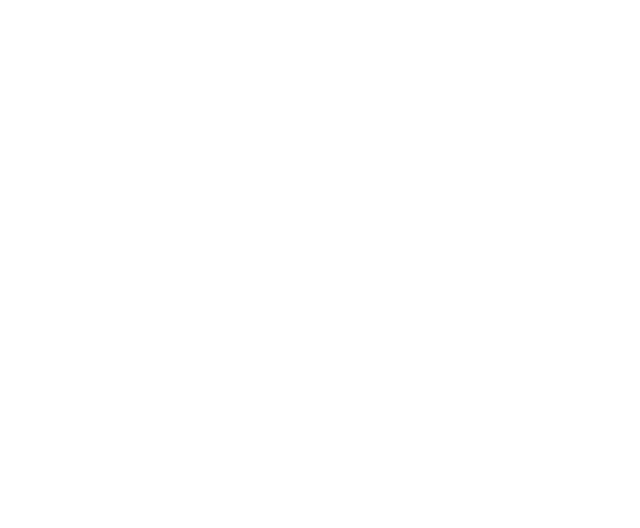
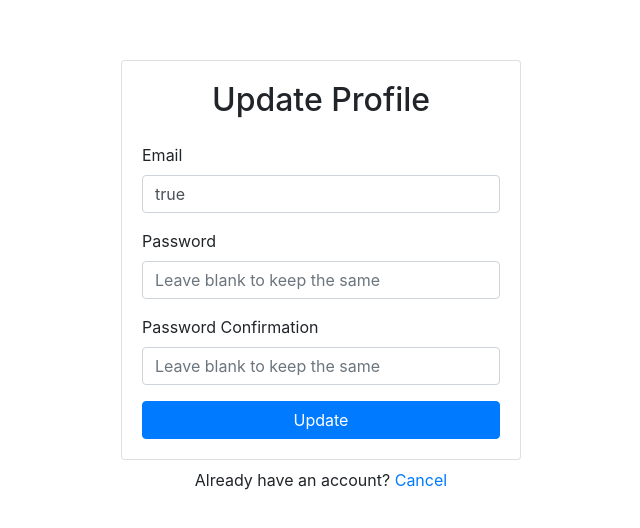
Before and after one commit to raylinks/react-state-management, a React (Create React App) app: page /update-profile in a window 1280 px wide. Shown: the part 124-652 px from the top of the page, without its empty margins (319-959 px from the left). Built offline with nearby package versions, Linux system fonts and the light colour scheme.

Commit message:
update profile

```diff
--- a/src/App.js
+++ b/src/App.js
@@ -4,7 +4,9 @@
 import Nav from './Nav';
 import Register from './Auth/Register';
 import Login from './Auth/Login';
+import UpdateProfile from './Auth/UpdateProfile'
 import Dashboard from './Auth/Dashboard';
+import ForgotPassword from './Auth/ForgotPassword';
 import PrivateRoute from './Auth/PrivateRoute'
 
 import {MovieProvider} from './MovieContext';
@@ -26,6 +28,8 @@
           <PrivateRoute exact path="/" component={Dashboard} />
           <Route path="/register" component={Register} />
           <Route path="/login" component={Login} />
+          <Route path="/forgot-password" component={ForgotPassword} />
+          <Route path="/update-profile" component={UpdateProfile} />
         </Switch>
 
       </AuthProvider>
--- /dev/null
+++ b/src/Auth/ForgotPassword.js
@@ -0,0 +1,58 @@
+import React, {useContext, useRef, useState} from 'react';
+ import {Form, Button, Card, Alert} from 'react-bootstrap';
+ import {Link , useHistory} from 'react-router-dom'
+ import {useAuth} from '../Context/AuthContext';
+
+
+const ForgotPassword = () => {
+    const emailRef = useRef();
+    const passwordRef = useRef();
+    const {resetPassword} = useAuth();
+    const {message, setMessage} = useAuth();
+    const [error, setError] = useState('')
+    const [loading, setLoading] = useState(false)
+
+
+   async  function handleSubmit(e){
+        e.preventDefault()
+
+            try{
+                setMessage('');
+                setError('');
+                setLoading(true);
+                await  resetPassword(emailRef.current.value)
+                setMessage('Check your inbox for further instructions')
+            }catch{
+                setError('Failed to reset password')
+            }
+            setLoading(false)
+    }
+
+    return (
+        <>
+    <Card>
+        <Card.Body>
+        <h2 className="text-center mb-4">Password Reset </h2>
+        {error && <Alert variant="danger">{error}</Alert>}
+        {message && <Alert variant="success">{message}</Alert>}
+        <Form>
+        <Form.Group id="email">
+            <Form.Label>Email</Form.Label>
+            <Form.Control type="email" ref={emailRef} required />
+        </Form.Group>
+        <Button disabled={loading} className="w-100" type="submit">Reset password</Button>
+
+        </Form>
+        <div className="w-100 text-center mt-3">
+       <Link to="/login">Login?</Link>
+    </div>
+        </Card.Body>
+    </Card>
+    <div className="w-100 text-center mt-2">
+        Need an account  ? <Link to="/register">Sign up</Link>
+    </div>
+    </>
+    );
+}
+
+export default ForgotPassword;
--- /dev/null
+++ b/src/Auth/UpdateProfile.js
@@ -0,0 +1,67 @@
+import React, {useContext, useRef, useState} from 'react';
+ import {Form, Button, Card, Alert} from 'react-bootstrap';
+ import {Link ,useHistory} from 'react-router-dom'
+
+const UpdateProfile = () => {
+    const emailRef = useRef();
+    const passwordRef = useRef();
+   // const { currentUser} = useAuth();
+   const history = useHistory();
+    const passwordConfirmRef = useRef();
+    const [error, setError] = useState('')
+    const [loading, setLoading] = useState(false)
+
+    function handleSubmit(e){
+        e.preventDefault()
+
+        if(passwordRef.current.value !== passwordConfirmRef.current.value){
+            return setError('Password do not match')
+        }
+           const promises = []
+           setLoading(true);
+           setError('');
+        //    if(emailRef.current.value !== currentUser.email){
+        //        promises.push(UpdateEmail(emailRef.current.value))
+        //    }
+           promises.all(promises).then(() => {
+               history.push('/')
+           }).catch(() => {
+               setError('Failed to update profile')
+           }).finally(() =>{
+               setLoading(false)
+           })
+    }
+
+    return (
+        <>
+    <Card>
+        <Card.Body>
+        <h2 className="text-center mb-4">Update Profile</h2>
+        {error && <Alert variant="danger">{error}</Alert>}
+        <Form>
+        <Form.Group id="email">
+            <Form.Label>Email</Form.Label>
+            <Form.Control type="email" ref={emailRef} required defaultValue />
+        </Form.Group>
+
+        <Form.Group id="password">
+            <Form.Label>Password</Form.Label>
+            <Form.Control type="password" placeholder="Leave blank to keep the same" ref={passwordRef}  />
+        </Form.Group>
+        <Form.Group id="password-confirm">
+            <Form.Label>Password Confirmation</Form.Label>
+            <Form.Control type="email" placeholder="Leave blank to keep the same" ref={passwordConfirmRef}  />
+        </Form.Group>
+        <Button disabled={loading} className="w-100" type="submit">Update</Button>
+
+        </Form>
+        </Card.Body>
+    </Card>
+    <div className="w-100 text-center mt-2">
+        Already have an account? <Link to="/">Cancel</Link>
+    </div>
+    </>
+    );
+}
+
+export default UpdateProfile;
--- a/src/Context/AuthContext.js
+++ b/src/Context/AuthContext.js
@@ -19,6 +19,10 @@
          //
      }
 
+     function resetPassword(email){
+         ///
+     }
+
 
 
     const value = {
```
